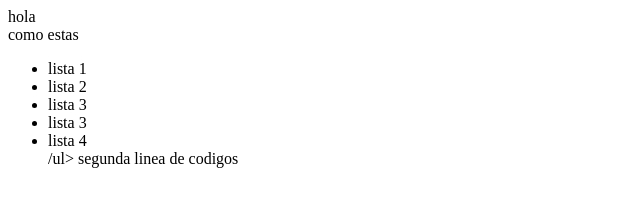
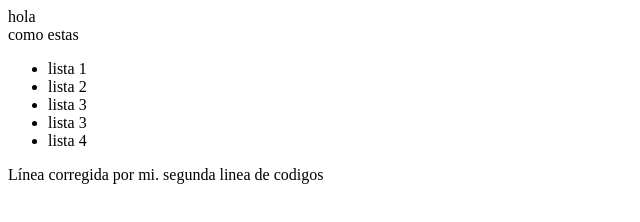
Before and after one commit to feraicrag/repo-prueba, a plain HTML site: page index.html in a window 1280 px wide. Shown: the whole page, without its empty margins (0-640 px from the left). Drawn offline with Linux system fonts and the light colour scheme.

Commit message:
Corregido el index.

```diff
--- a/index.html
+++ b/index.html
@@ -17,7 +17,8 @@
 		<li class="lista">lista 3</li>
 		<li class="lista">lista 3</li>
 		<li class="lista">lista 4</li>
-		/ul>
+	</ul>
+Línea corregida por mi.
  segunda linea de codigos
 </body>
 </html>
```
